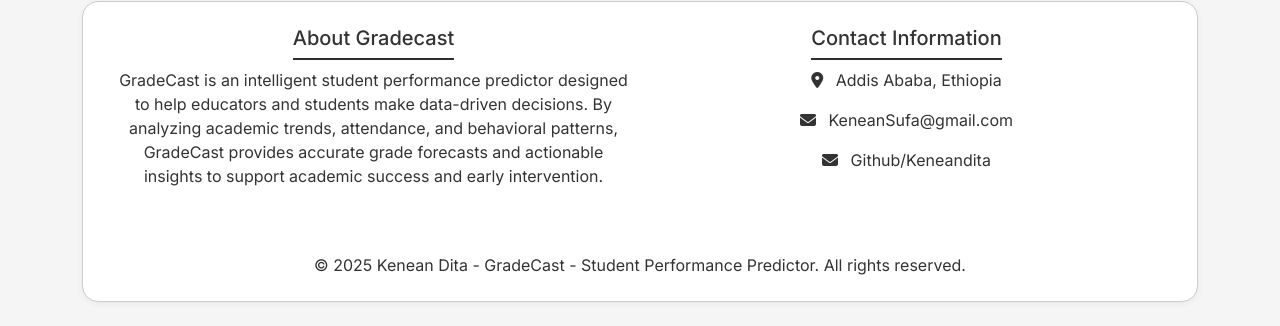
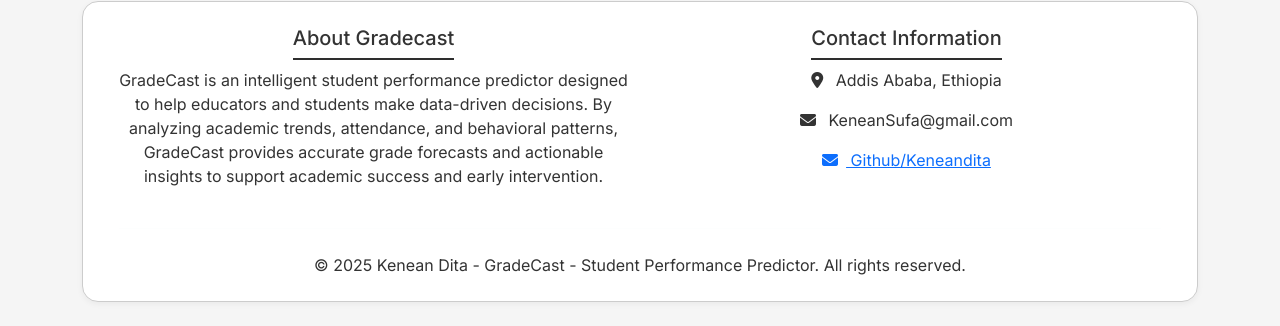
Before and after one commit to KeneanDita/GradeCast, a Python web app: template templates/index.html in a window 1280 px wide. Shown: the part 1094-1420 px from the top of the page. Run offline with Jinja, Linux system fonts and the light colour scheme; the template is opened without the code that fills it, so the values that code supplies are empty.

Commit message:
New page to github link

```diff
--- a/templates/index.html
+++ b/templates/index.html
@@ -165,7 +165,9 @@
                 <i class="fas fa-map-marker-alt me-2"></i> Addis Ababa, Ethiopia
               </p>
               <p><i class="fas fa-envelope me-2"></i> KeneanSufa@gmail.com</p>
-              <p><i class="fas fa-envelope me-2"></i> Github/Keneandita</p>
+              <a href="https://github.com/keneandita/" target="_blank"">
+                <p><i class="fas fa-envelope me-2"></i> Github/Keneandita</p>
+              </a>
             </div>
           </div>
           <hr class="border-light my-4" />
```
